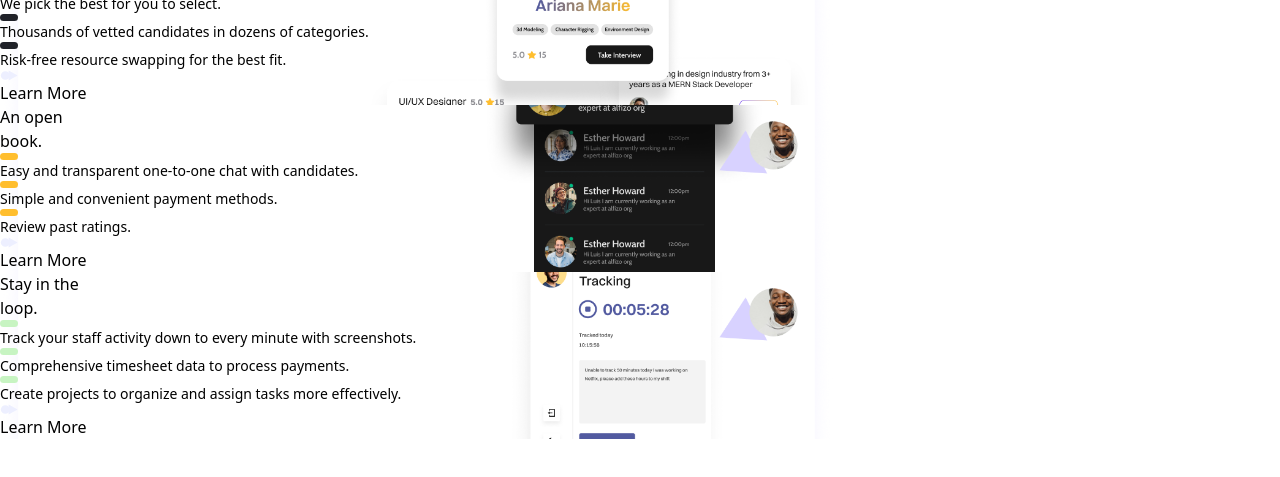
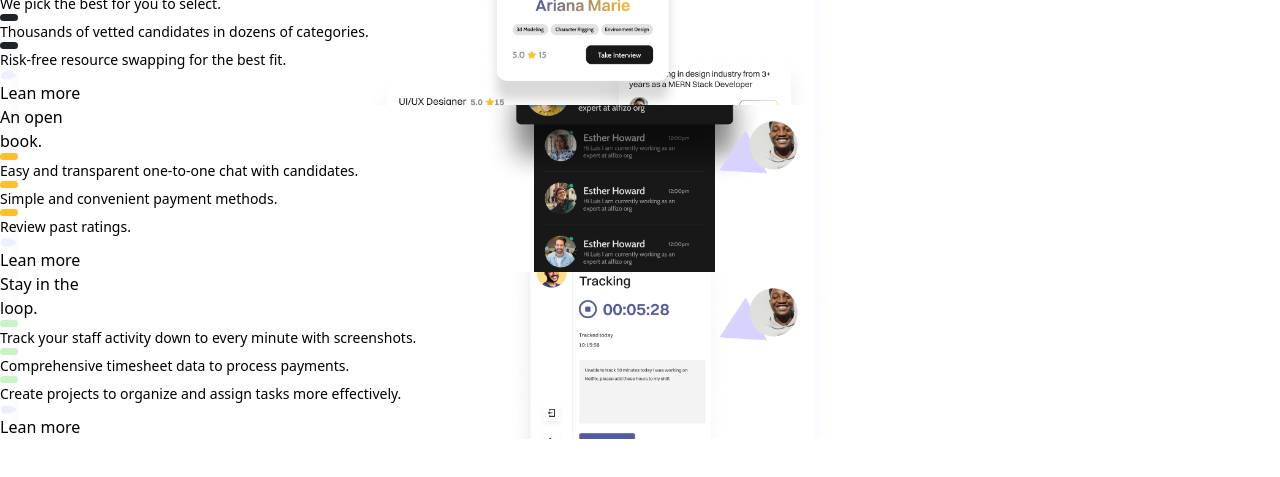
Before and after one commit to c0deZ0ne/codeTest-punch, a React (Vite) app: page / in a window 1280 px wide. Shown: the part 11495-11972 px from the top of the page. Built offline with nearby package versions, Linux system fonts and the light colour scheme.

Commit message:
anim component

```diff
--- a/src/components/SliderSection/Slide.jsx
+++ b/src/components/SliderSection/Slide.jsx
@@ -1,5 +1,6 @@
 import React from 'react';
 import { LearnMoreIcon, SliderSideIcon, smallLogo } from '../../assets/icons';
+import ActionButton from '../../ui-components/ActionButton';
 
 export function SlideOne({ img, paragraph, color = '#202229', header, link }) {
   const containerStyle = {
@@ -35,13 +36,15 @@ export function SlideOne({ img, paragraph, color = '#202229', header, link }) {
             </p>
           ))}
         </div>
-        <a href={link} className='ml-8 flex align-middle items-center gap-x-[10px] h-[50px] rounded-2xl  hover:bg-[#202229] w-[150px] transition duration-300 ease-in-out group'>
-          {/* <LearnMoreIcon /> */}
+
+        {/* <a href={link} className='ml-8 flex align-middle items-center h-[50px] rounded-2xl  hover:bg-[#202229] w-[150px] transition duration-300 ease-linear group'>
           <div className='flex bg-[#202229] w-[50px] items-center align-middle h-[50px] rounded-2xl flex-row justify-center'>
-            <span  className='flex transition duration-300 ease-in-out group group-hover:translate-x-[100px]'>{ smallLogo()}</span>
+            <span  className='flex transition duration-300 ease-linear   group group-hover:translate-x-[100px]'>{ smallLogo()}</span>
           </div>
-           <span  className='flex transition duration-300 ease-in-out group group-hover:text-white group-hover:translate-x-[-50px]'>Learn More</span>
-        </a>
+           <span  className='flex  transition duration-300 ease-linear group group-hover:text-white group-hover:translate-x-[-50px] px-[15px]'>Learn More</span>
+        </a> */}
+        <ActionButton link={"/"} text={"Lean more"}/>
+
       </div>
     </div>
   );
--- /dev/null
+++ b/src/ui-components/ActionButton.jsx
@@ -0,0 +1,16 @@
+import React from 'react'
+import { smallLogo } from '../assets/icons';
+
+function ActionButton({link,text}) {
+  return (
+		   <a href={link||"#"} className='ml-8 flex align-middle items-center h-[50px] rounded-2xl  hover:bg-[#202229] w-[150px] transition duration-300 ease-linear group'>
+          {/* <LearnMoreIcon /> */}
+          <div className='flex bg-[#202229] w-[50px] items-center align-middle h-[50px] rounded-2xl flex-row justify-center'>
+            <span  className='flex transition duration-300 ease-linear   group group-hover:translate-x-[100px]'>{ smallLogo()}</span>
+          </div>
+			  <span className='flex  transition duration-300 ease-linear group group-hover:text-white group-hover:translate-x-[-50px] px-[15px]'>{ text}</span>
+        </a>
+  )
+}
+
+export default ActionButton
```
